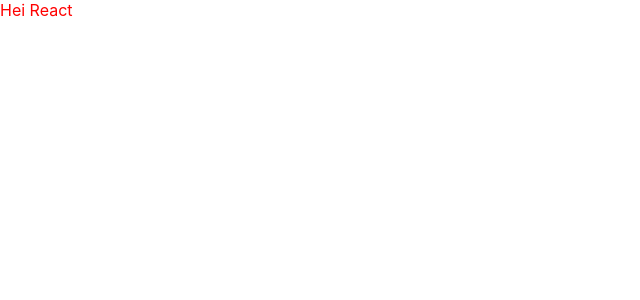
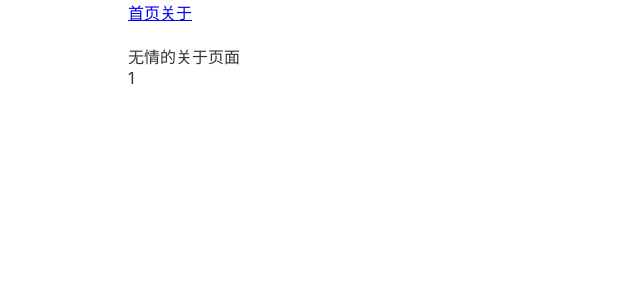
Before and after one commit to happysooner/cra-template-happysooner, a React (Create React App) app: page /about/1 in a window 1280 px wide. Shown: the top 300 px of the page, without its empty margins (0-640 px from the left). Built offline with nearby package versions, Linux system fonts and the light colour scheme.

Commit message:
improvement: 测试代码修改

```diff
--- a/package.json
+++ b/package.json
@@ -41,6 +41,7 @@
   },
   "proxy": "https://happysoner.com",
   "devDependencies": {
+    "@types/reach__router": "^1.2.6",
     "@types/styled-jsx": "^2.2.8",
     "babel-plugin-macros": "^2.8.0",
     "babel-plugin-module-resolver": "^3.2.0",
--- /dev/null
+++ b/src/App.tsx
@@ -0,0 +1,14 @@
+import React from "react";
+import { Router } from "@reach/router";
+import Home from "page/index/home";
+import About from "page/about/index";
+const App = () => {
+  return (
+    <Router>
+      <Home path="/" />
+      <About path="/about/:uid" />
+    </Router>
+  );
+};
+
+export default App;
--- a/src/components/Layout/default.tsx
+++ b/src/components/Layout/default.tsx
@@ -1,16 +1,26 @@
 import React from "react";
-
+import { Link } from "@reach/router";
 /**
  * 默认的布局
  * @param props
  */
 const DefaulLayout: React.SFC = props => (
   <>
-    <div className="default-layout">{props.children}</div>
+    <div className="default-layout">
+      <nav>
+        <Link to="/">首页</Link>
+        <Link to="/about/1">关于</Link>
+      </nav>
+      <div className="main-container">{props.children}</div>
+    </div>
     <style jsx>
       {`
-        div {
-          color: red;
+        .main-container {
+          color: #333;
+          margin: 20px 0;
+        }
+        .default-layout {
+          padding: 0 10vw;
         }
       `}
     </style>
--- a/src/index.tsx
+++ b/src/index.tsx
@@ -1,7 +1,7 @@
 import React from "react";
 import ReactDOM from "react-dom";
 import "./global.css";
-import App from "./page/index/App";
+import App from "./App";
 import * as serviceWorker from "./serviceWorker";
 
 ReactDOM.render(<App />, document.getElementById("root"));
--- /dev/null
+++ b/src/page/about/index.tsx
@@ -0,0 +1,17 @@
+import { RouteComponentProps } from "@reach/router";
+import React from "react";
+import DefaultLayout from "components/Layout/default";
+
+interface AboutIProps {
+  uid?: string;
+}
+const About = (props: RouteComponentProps & AboutIProps) => {
+  return (
+    <DefaultLayout>
+      <div>无情的关于页面</div>
+      <div>{props.uid}</div>
+    </DefaultLayout>
+  );
+};
+
+export default About;
--- a/src/page/index/App.tsx
+++ b/src/page/index/home.tsx
@@ -1,10 +1,11 @@
 import React from "react";
 import DefaultLayout from "components/Layout/default";
-const App: React.FC = () => {
+import { RouteComponentProps } from "@reach/router";
+const App = (_: RouteComponentProps) => {
   return (
     <>
       <DefaultLayout>
-        <div>Hei React</div>
+        <div>Hei React 首页</div>
       </DefaultLayout>
     </>
   );
```
Also changed, not shown: 2 other files (tests, documents, lock files or other folders).
